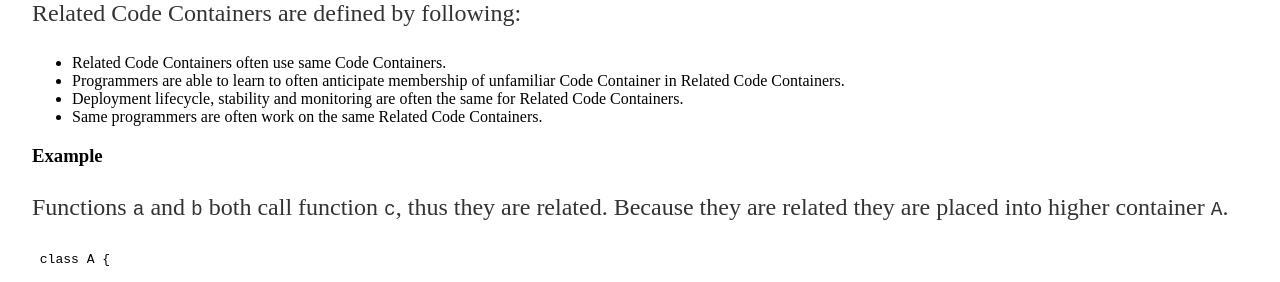
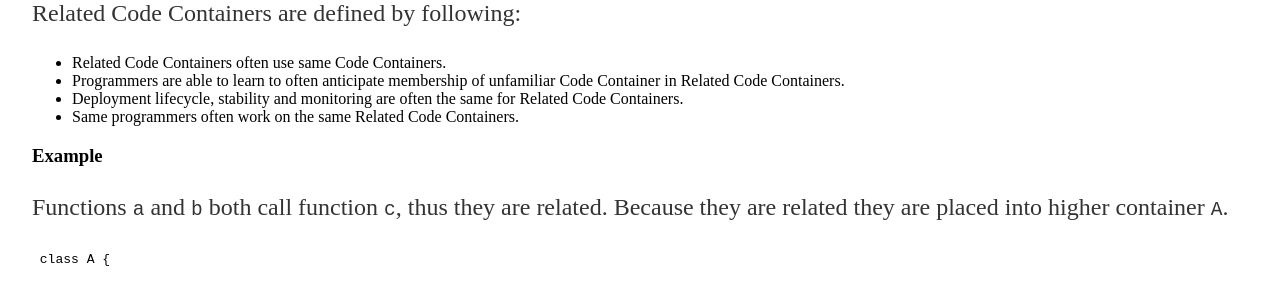
Before and after one commit to vackosar/vackosar.github.io, a Jekyll site: the page built from _posts/2017-06-04-Code-Structure-Principles.md, in a window 1280 px wide and 900 px high, scrolled down 538 px. Shown: the part 152-434 px from the top of the window. Built offline with Jekyll 4.4.1, drawn with Linux system fonts in a browser that asks for light colours; comment, search, counter and statistics services are not loaded.

Commit message:
Code Structure

````diff
--- a/_posts/2017-06-04-Code-Structure-Principles.md
+++ b/_posts/2017-06-04-Code-Structure-Principles.md
@@ -25,7 +25,7 @@
 - Related Code Containers often use same Code Containers.
 - Programmers are able to learn to often anticipate membership of unfamiliar Code Container in Related Code Containers.
 - Deployment lifecycle, stability and monitoring are often the same for Related Code Containers.
-- Same programmers are often work on the same Related Code Containers.
+- Same programmers often work on the same Related Code Containers.
 
 ### Example
 Functions ```a``` and ```b``` both call function ```c```, thus they are related. Because they are related they are placed into higher container ```A```.
````
